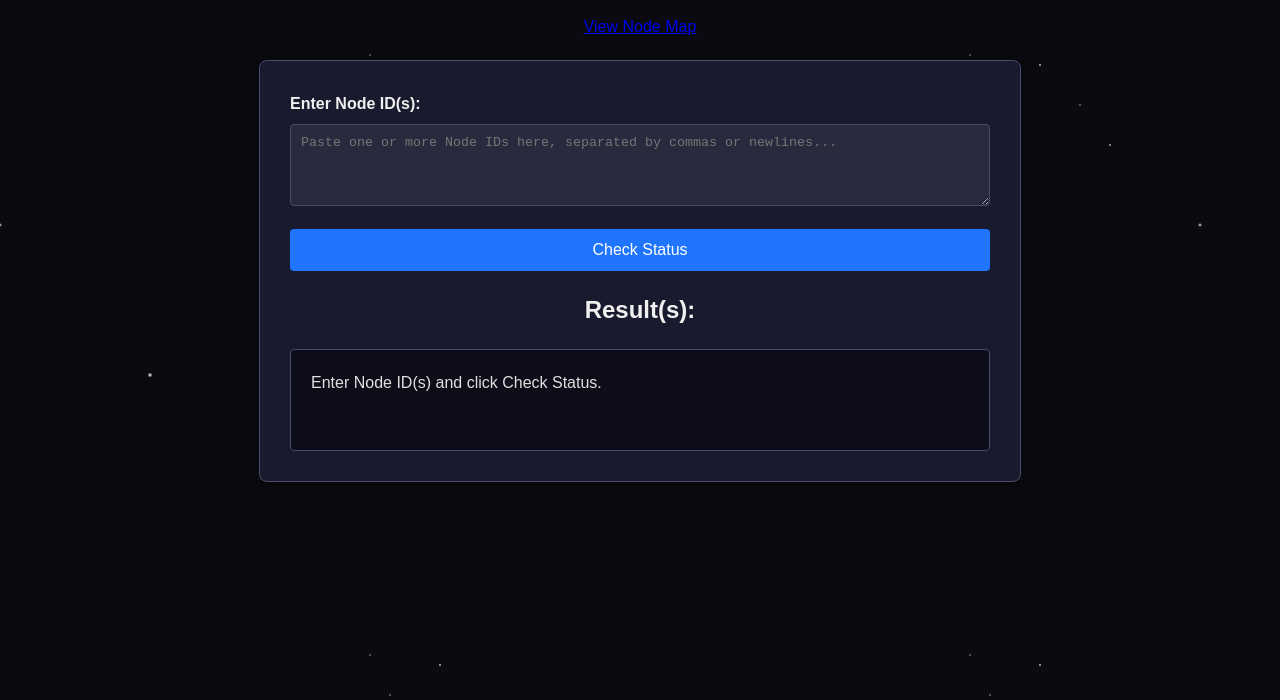
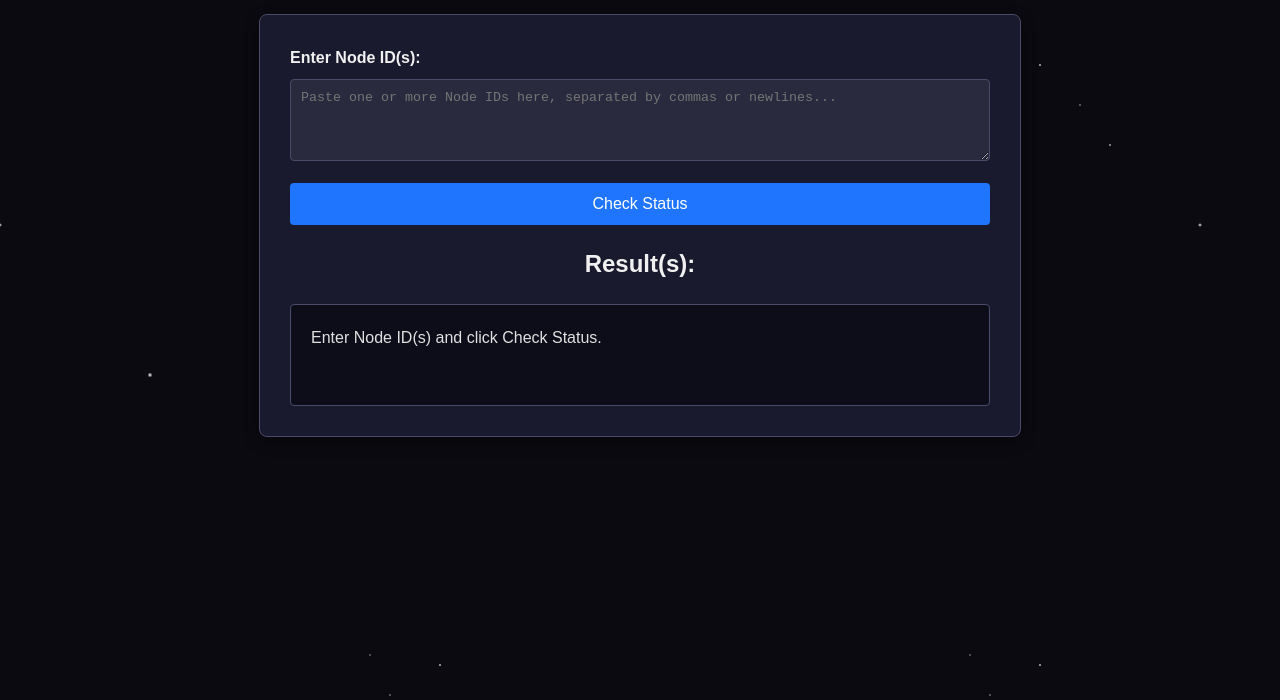
Before and after one commit to hveylen/realitynet-node-checker, a plain HTML site: page index.html in a window 1280 px wide. Shown: the part 100-800 px from the top of the page. Drawn offline with Linux system fonts and the light colour scheme.

Commit message:
Remove link to map page

```diff
--- a/index.html
+++ b/index.html
@@ -9,8 +9,6 @@
 <body>
 
     <h1>RealityNet Node Status Checker</h1>
-
-    <p style="text-align: center;"><a href="map.html">View Node Map</a></p>
 
     <div class="container">
         <label for="nodeIdsInput">Enter Node ID(s):</label>
```
